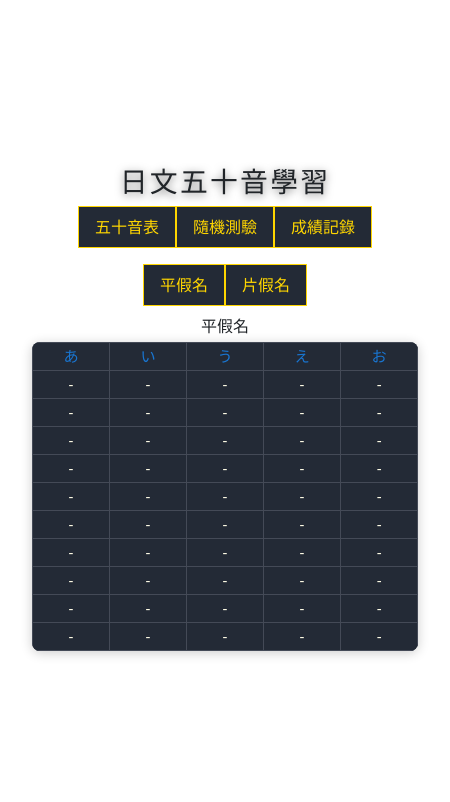
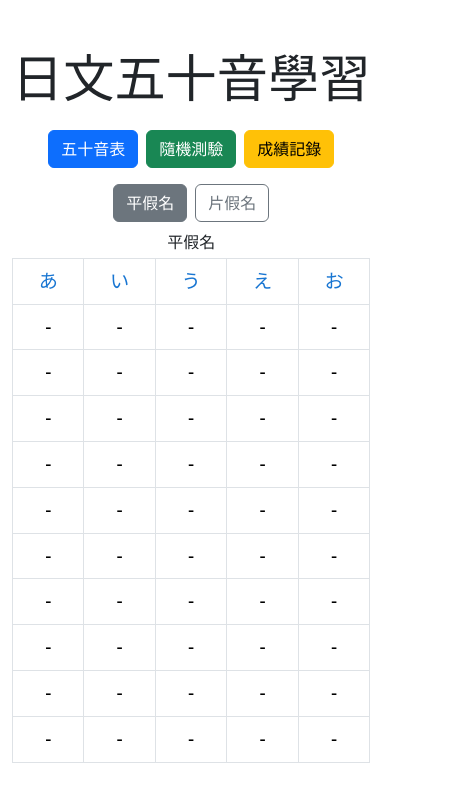
Before and after one commit to killwolf2001/50-pwa, a React (Vite) app: page / in a window 390 px wide. Shown: the top 802 px of the page, 450 px wide, since content can reach past the window. Built offline with nearby package versions, Linux system fonts and the light colour scheme.

Commit message:
五十音表響應式放大，Bootstrap自適應寬度字級

```diff
--- a/src/App.css
+++ /dev/null
@@ -1,251 +0,0 @@
-.romaji-table-desktop {
-  display: block;
-}
-@media (max-width: 900px) {
-  .romaji-table-desktop {
-    display: none !important;
-  }
-}
-/* 手機版羅馬拼音浮現區 */
-.mobile-romaji-popup {
-  display: none;
-}
-@media (max-width: 900px) {
-  .mobile-romaji-popup {
-    display: block;
-    position: fixed;
-    left: 0;
-    right: 0;
-    bottom: 18vh;
-    margin: 0 auto;
-    z-index: 100;
-    background: rgba(30,34,44,0.98);
-    color: #ffd600;
-    font-size: 2.2em;
-    font-weight: bold;
-    text-align: center;
-    border-radius: 16px;
-    box-shadow: 0 4px 24px #0008;
-    padding: 18px 0 14px 0;
-    width: 80vw;
-    max-width: 340px;
-    pointer-events: none;
-    letter-spacing: 0.08em;
-    animation: fadeInOut 1.8s linear;
-  }
-  @keyframes fadeInOut {
-    0% { opacity: 0; }
-    10% { opacity: 1; }
-    90% { opacity: 1; }
-    100% { opacity: 0; }
-  }
-}
-/* 歷史成績區塊樣式 */
-h2 {
-  color: #ffd600;
-  margin-top: 24px;
-  margin-bottom: 12px;
-  text-shadow: 0 2px 8px #0008;
-}
-ul {
-  color: #fffde7;
-  font-size: 1.08em;
-  padding-left: 1.2em;
-}
-li {
-  color: #fffde7;
-  margin-bottom: 4px;
-}
-#root {
-  max-width: 1280px;
-  margin: 0 auto;
-  padding: 2rem;
-  text-align: center;
-}
-
-.logo {
-  height: 6em;
-  padding: 1.5em;
-  will-change: filter;
-  transition: filter 300ms;
-}
-.logo:hover {
-  filter: drop-shadow(0 0 2em #646cffaa);
-}
-.logo.react:hover {
-  filter: drop-shadow(0 0 2em #61dafbaa);
-}
-
-@keyframes logo-spin {
-  from {
-    transform: rotate(0deg);
-  }
-  to {
-    transform: rotate(360deg);
-  }
-}
-
-@media (prefers-reduced-motion: no-preference) {
-  a:nth-of-type(2) .logo {
-    animation: logo-spin infinite 20s linear;
-  }
-}
-
-.card {
-  padding: 2em;
-}
-
-.read-the-docs {
-  color: #888;
-}
-
-body, html {
-  margin: 0;
-  padding: 0;
-  font-family: 'Segoe UI', 'Noto Sans TC', 'Noto Sans JP', Arial, sans-serif;
-  background: #181c24;
-  min-height: 100vh;
-  color: #f5f6fa;
-}
-
-.kana-table-row {
-  display: flex;
-  flex-direction: row;
-  justify-content: center;
-  align-items: flex-start;
-  gap: 2vw;
-  width: 100%;
-  max-width: 100vw;
-  margin: 0 auto 16px auto;
-}
-
-.kana-table {
-  border-collapse: collapse;
-  width: 100%;
-  min-width: 140px;
-  max-width: 400px;
-  background: #232a36;
-  box-shadow: 0 2px 12px #0003;
-  border-radius: 8px;
-  overflow: hidden;
-  margin: 0 auto 12px auto;
-  transition: width 0.2s;
-}
-.kana-table td {
-  border: 1px solid #444a57;
-  width: 20%;
-  height: 48px;
-  text-align: center;
-  font-size: 1.6em;
-  background: #232a36;
-  color: #fffde7;
-}
-
-@media (max-width: 900px) {
-  .kana-table-row {
-    flex-direction: column;
-    align-items: center;
-    gap: 12px;
-  }
-  .kana-table {
-    width: 98vw;
-    max-width: 98vw;
-    min-width: 0;
-    font-size: 0.95em;
-  }
-}
-
-.quiz-area {
-  background: #232a36;
-  border-radius: 8px;
-  box-shadow: 0 2px 12px #0003;
-  padding: 16px;
-  margin: 0 auto 16px auto;
-  max-width: 400px;
-  color: #fffde7;
-}
-.quiz-area button {
-  font-size: 1.1em;
-  padding: 10px 0;
-  border-radius: 6px;
-  border: 1px solid #ffd600;
-  background: #232a36;
-  color: #ffd600;
-  margin: 4px 0;
-  width: 44vw;
-  max-width: 140px;
-  min-width: 80px;
-  box-shadow: 0 1px 2px #0001;
-  transition: background 0.2s, color 0.2s;
-}
-.quiz-area button:active {
-  background: #ffd600;
-  color: #232a36;
-}
-@media (max-width: 600px) {
-  .quiz-area {
-    padding: 8px;
-    max-width: 99vw;
-  }
-  .quiz-area button {
-    width: 46vw;
-    font-size: 1em;
-    min-width: 60px;
-    max-width: 120px;
-  }
-}
-
-button {
-  font-size: 1em;
-  padding: 8px 16px;
-  border-radius: 6px;
-  border: 1px solid #ffd600;
-  background: #232a36;
-  color: #ffd600;
-  margin: 2px 4px;
-  cursor: pointer;
-  transition: background 0.2s, color 0.2s;
-}
-button:active {
-  background: #ffd600;
-  color: #232a36;
-}
-
-h1 {
-  text-align: center;
-  margin: 16px 0 8px 0;
-  font-size: 2em;
-  color: #ffd600;
-  letter-spacing: 0.08em;
-  text-shadow: 0 2px 8px #0008;
-}
-
-@media (max-width: 400px) {
-  .kana-table, .quiz-area {
-    max-width: 100vw;
-  }
-  .kana-table {
-    width: 99vw;
-    min-width: 0;
-  }
-  .kana-table td {
-    font-size: 1em;
-    height: 28px;
-  }
-}
-/* 歷史成績區塊樣式 */
-h2 {
-  color: #ffd600;
-  margin-top: 24px;
-  margin-bottom: 12px;
-  text-shadow: 0 2px 8px #0008;
-}
-ul {
-  color: #fffde7;
-  font-size: 1.08em;
-  padding-left: 1.2em;
-}
-li {
-  color: #fffde7;
-  margin-bottom: 4px;
-}
--- a/src/App.tsx
+++ b/src/App.tsx
@@ -1,5 +1,5 @@
 import { useState, useEffect } from 'react';
-import './App.css';
+import 'bootstrap/dist/css/bootstrap.min.css';
 
 // 五十音資料與階段分組
 const HIRAGANA = [
@@ -101,7 +101,8 @@ function App() {
     // 目前階段的母音橫列 index
     const rowIdx = stage - 1;
     return (
-      <table className="kana-table">
+      <div className="table-responsive">
+        <table className="table table-bordered text-center align-middle w-100" style={{fontSize: 'clamp(1.2rem, 4vw, 2.2rem)'}}>
           <tbody>
             {kana.map((row, i) => (
               <tr key={i}>
@@ -128,6 +129,7 @@ function App() {
             ))}
           </tbody>
         </table>
+      </div>
     );
   };
 
@@ -199,86 +201,86 @@ function App() {
   }
 
   return (
-    <div>
-      <h1>日文五十音學習</h1>
-      <div style={{ marginBottom: 16 }}>
-        <button onClick={() => setMode('table')}>五十音表</button>
-        <button onClick={() => setMode('quiz')}>隨機測驗</button>
-        <button onClick={() => setMode('result')}>成績記錄</button>
+    <div className="container py-3">
+      <h1 className="text-center mb-4">日文五十音學習</h1>
+      <div className="d-flex justify-content-center gap-2 mb-3 flex-wrap">
+        <button className="btn btn-primary" onClick={() => setMode('table')}>五十音表</button>
+        <button className="btn btn-success" onClick={() => setMode('quiz')}>隨機測驗</button>
+        <button className="btn btn-warning" onClick={() => setMode('result')}>成績記錄</button>
       </div>
       {mode === 'table' && (
-        <div>
-          <div style={{ marginBottom: 8 }}>
-            <button onClick={() => setKanaType('hiragana')}>平假名</button>
-            <button onClick={() => setKanaType('katakana')}>片假名</button>
+        <div className="text-center">
+          <div className="mb-2">
+            <button className={`btn btn-outline-secondary mx-1 ${kanaType==='hiragana'?'active':''}`} onClick={() => setKanaType('hiragana')}>平假名</button>
+            <button className={`btn btn-outline-secondary mx-1 ${kanaType==='katakana'?'active':''}`} onClick={() => setKanaType('katakana')}>片假名</button>
           </div>
           {kanaType === 'hiragana' && (
-            <div className="kana-table-row">
-              <div>
-                <div style={{ marginBottom: 4, fontWeight: 'bold' }}>平假名</div>
+            <div className="row justify-content-center">
+              <div className="col-12 col-md-6 col-lg-5 mb-3">
+                <div className="fw-bold mb-1">平假名</div>
                 {renderTable(HIRAGANA, 'kana')}
               </div>
-              <div className="romaji-table-desktop">
-                <div style={{ marginBottom: 4, fontWeight: 'bold' }}>羅馬拼音</div>
+              <div className="col-12 col-md-6 col-lg-5 mb-3 d-none d-md-block romaji-table-desktop">
+                <div className="fw-bold mb-1">羅馬拼音</div>
                 {renderTable(ROMAJI, 'romaji')}
               </div>
             </div>
           )}
           {kanaType === 'katakana' && (
-            <div className="kana-table-row">
-              <div>
-                <div style={{ marginBottom: 4, fontWeight: 'bold' }}>片假名</div>
+            <div className="row justify-content-center">
+              <div className="col-12 col-md-6 col-lg-5 mb-3">
+                <div className="fw-bold mb-1">片假名</div>
                 {renderTable(KATAKANA, 'kana')}
               </div>
-              <div className="romaji-table-desktop">
-                <div style={{ marginBottom: 4, fontWeight: 'bold' }}>羅馬拼音</div>
+              <div className="col-12 col-md-6 col-lg-5 mb-3 d-none d-md-block romaji-table-desktop">
+                <div className="fw-bold mb-1">羅馬拼音</div>
                 {renderTable(ROMAJI, 'romaji')}
               </div>
             </div>
           )}
           {/* 手機顯示羅馬拼音浮現區 */}
           {mobileRomaji && (
-            <div className="mobile-romaji-popup">{mobileRomaji}</div>
+            <div className="mobile-romaji-popup position-fixed start-50 translate-middle-x" style={{bottom:'18vh',zIndex:100,background:'rgba(30,34,44,0.98)',color:'#ffd600',fontSize:'2.2em',fontWeight:'bold',textAlign:'center',borderRadius:'16px',boxShadow:'0 4px 24px #0008',padding:'18px 0 14px 0',width:'80vw',maxWidth:'340px',pointerEvents:'none',letterSpacing:'0.08em'}}>{mobileRomaji}</div>
           )}
         </div>
       )}
       {mode === 'quiz' && (
-        <div>
-          <div style={{ marginBottom: 8 }}>
-            <button onClick={() => setKanaType('hiragana')}>平假名</button>
-            <button onClick={() => setKanaType('katakana')}>片假名</button>
+        <div className="text-center">
+          <div className="mb-2">
+            <button className={`btn btn-outline-secondary mx-1 ${kanaType==='hiragana'?'active':''}`} onClick={() => setKanaType('hiragana')}>平假名</button>
+            <button className={`btn btn-outline-secondary mx-1 ${kanaType==='katakana'?'active':''}`} onClick={() => setKanaType('katakana')}>片假名</button>
           </div>
-          <div style={{ marginBottom: 8, color: '#ffb700' }}>
-            <b>目前階段：</b> {stage} / {STAGES}（已解鎖 {unlockedCount} 個音）<br />
+          <div className="mb-2 text-warning fw-bold">
+            <span>目前階段：</span> {stage} / {STAGES}（已解鎖 {unlockedCount} 個音）<br />
             <span>
               {stagePerfectCount[stage-1] ? `本階段已全對 ${stagePerfectCount[stage-1]} 次` : ''}
               {stagePerfectCount[stage-1] === 10 && stage < STAGES ? ' 🎉 恭喜！已解鎖下一階段！' : ''}
             </span>
           </div>
-          <div className="quiz-area">
-            <div style={{ fontSize: 48, margin: 16 }}>{quizKana}</div>
-            <div style={{ display: 'flex', justifyContent: 'center', gap: '1em', flexWrap: 'wrap', marginBottom: 16 }}>
+          <div className="quiz-area mx-auto p-3 rounded bg-light shadow-sm" style={{maxWidth:400}}>
+            <div className="display-4 my-3">{quizKana}</div>
+            <div className="d-flex flex-wrap justify-content-center gap-2 mb-3">
               {options.map(opt => (
-                <button key={opt} style={{ minWidth: 80, fontSize: 20 }} onClick={() => handleChoice(opt)} disabled={score.length >= MAX_QUIZ_QUESTIONS}>{opt}</button>
+                <button key={opt} className="btn btn-outline-primary" style={{minWidth:80,fontSize:20}} onClick={() => handleChoice(opt)} disabled={score.length >= MAX_QUIZ_QUESTIONS}>{opt}</button>
               ))}
             </div>
-            <div style={{ margin: 8 }}>
+            <div className="mb-2">
               <span>答對：{score.filter(s => s === 1).length} / {MAX_QUIZ_QUESTIONS}</span>
-              <button style={{ marginLeft: 8 }} onClick={() => finishQuiz()} disabled={score.length < MAX_QUIZ_QUESTIONS}>結算成績</button>
+              <button className="btn btn-success ms-2" onClick={() => finishQuiz()} disabled={score.length < MAX_QUIZ_QUESTIONS}>結算成績</button>
             </div>
-            {score.length >= MAX_QUIZ_QUESTIONS && <div style={{ color: '#f00', marginTop: 8 }}>已完成 10 題，請點「結算成績」</div>}
+            {score.length >= MAX_QUIZ_QUESTIONS && <div className="text-danger mt-2">已完成 10 題，請點「結算成績」</div>}
           </div>
         </div>
       )}
       {mode === 'result' && (
-        <div>
-          <h2>歷史成績</h2>
-          <ul>
+        <div className="text-center">
+          <h2 className="text-warning mt-4 mb-3">歷史成績</h2>
+          <ul className="list-unstyled text-light">
             {history.map((s, i) => (
-              <li key={i}>第 {i + 1} 次：階段 {s.stage}，{s.correct} / {s.total} 全對</li>
+              <li key={i} className="mb-1">第 {i + 1} 次：階段 {s.stage}，{s.correct} / {s.total} 全對</li>
             ))}
           </ul>
-          <button onClick={restart}>再測一次</button>
+          <button className="btn btn-primary" onClick={restart}>再測一次</button>
         </div>
       )}
     </div>
```
Also changed, not shown: src/main.tsx (+7 -7 lines). Lines whose indentation alone changed are shown as unchanged.
